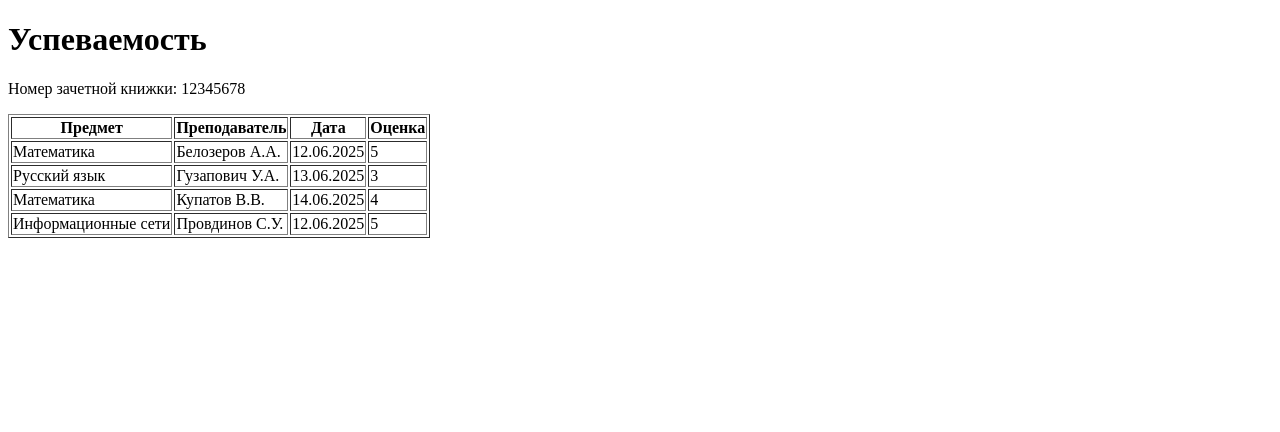
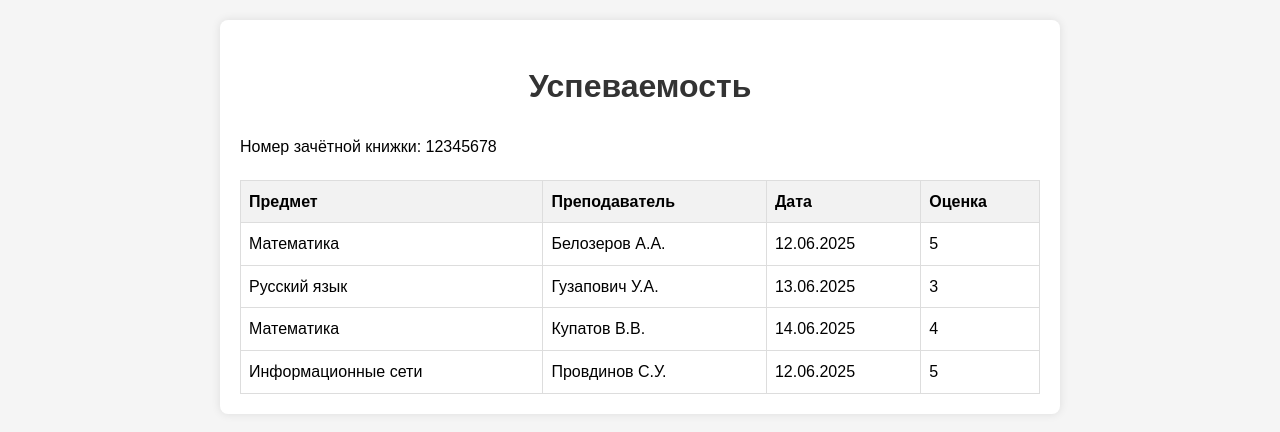
Before and after one commit to Rumorusupinimitity/beloz.art, a plain HTML site: page grades.html in a window 1280 px wide. Drawn offline with Linux system fonts and the light colour scheme.

Commit message:
Исправление ошибки с текстом

```diff
--- a/grades.html
+++ b/grades.html
@@ -1,12 +1,48 @@
 <!DOCTYPE html>
-<html>
+<html lang="ru">
 <head>
+    <meta charset="UTF-8">
+    <meta name="viewport" content="width=device-width, initial-scale=1.0">
     <title>Успеваемость</title>
+    <style>
+        body {
+            font-family: Arial, sans-serif;
+            line-height: 1.6;
+            margin: 20px;
+            background-color: #f5f5f5;
+        }
+        .container {
+            max-width: 800px;
+            margin: 0 auto;
+            background: white;
+            padding: 20px;
+            border-radius: 8px;
+            box-shadow: 0 0 10px rgba(0,0,0,0.1);
+        }
+        h1 {
+            color: #333;
+            text-align: center;
+        }
+        table {
+            width: 100%;
+            border-collapse: collapse;
+            margin-top: 20px;
+        }
+        th, td {
+            border: 1px solid #ddd;
+            padding: 8px;
+            text-align: left;
+        }
+        th {
+            background-color: #f2f2f2;
+        }
+    </style>
 </head>
 <body>
-    <h1>Успеваемость</h1>
-    <p>Номер зачетной книжки: 12345678</p>
-    <table border="1">
+    <div class="container">
+        <h1>Успеваемость</h1>
+        <p>Номер зачётной книжки: 12345678</p>
+        <table>
         <tr>
             <th>Предмет</th>
             <th>Преподаватель</th>
@@ -37,6 +73,7 @@
             <td>12.06.2025</td>
             <td>5</td>
         </tr>
-    </table>
+        </table>
+    </div>
 </body>
 </html>
```
